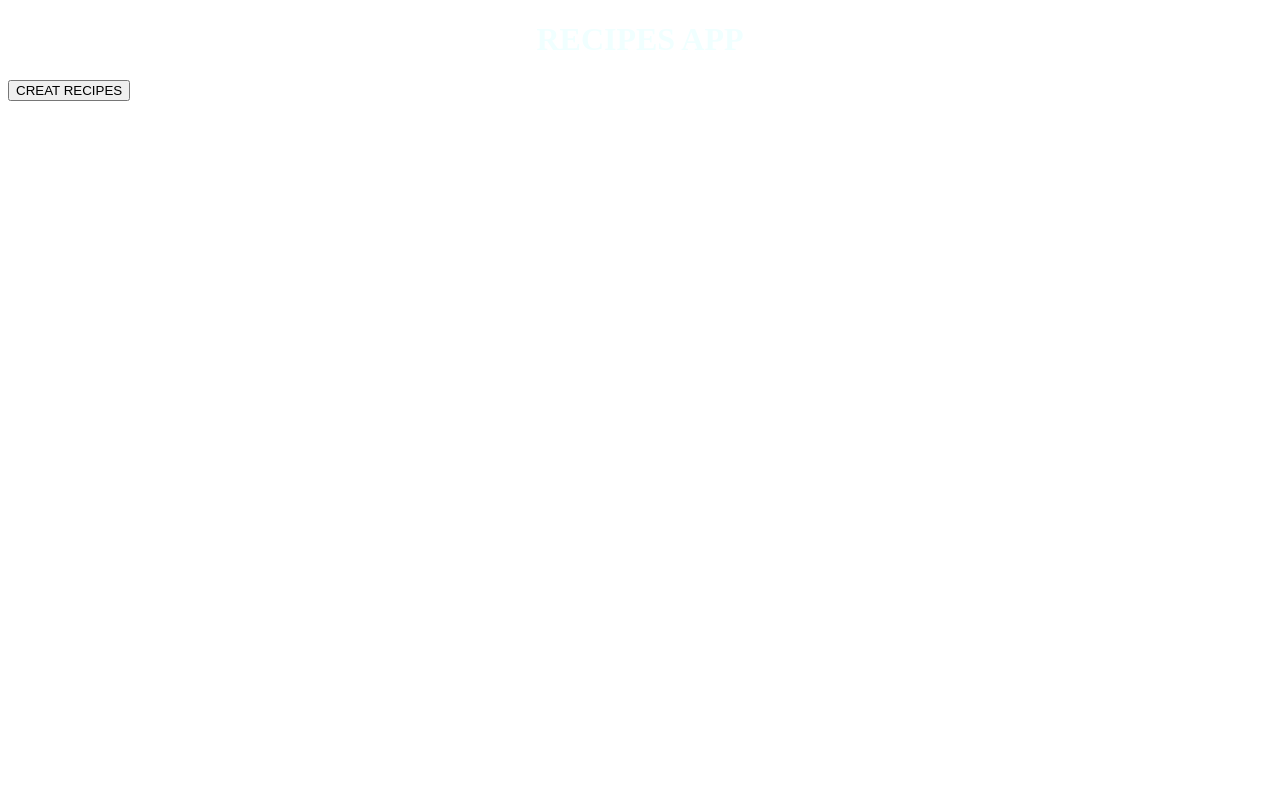
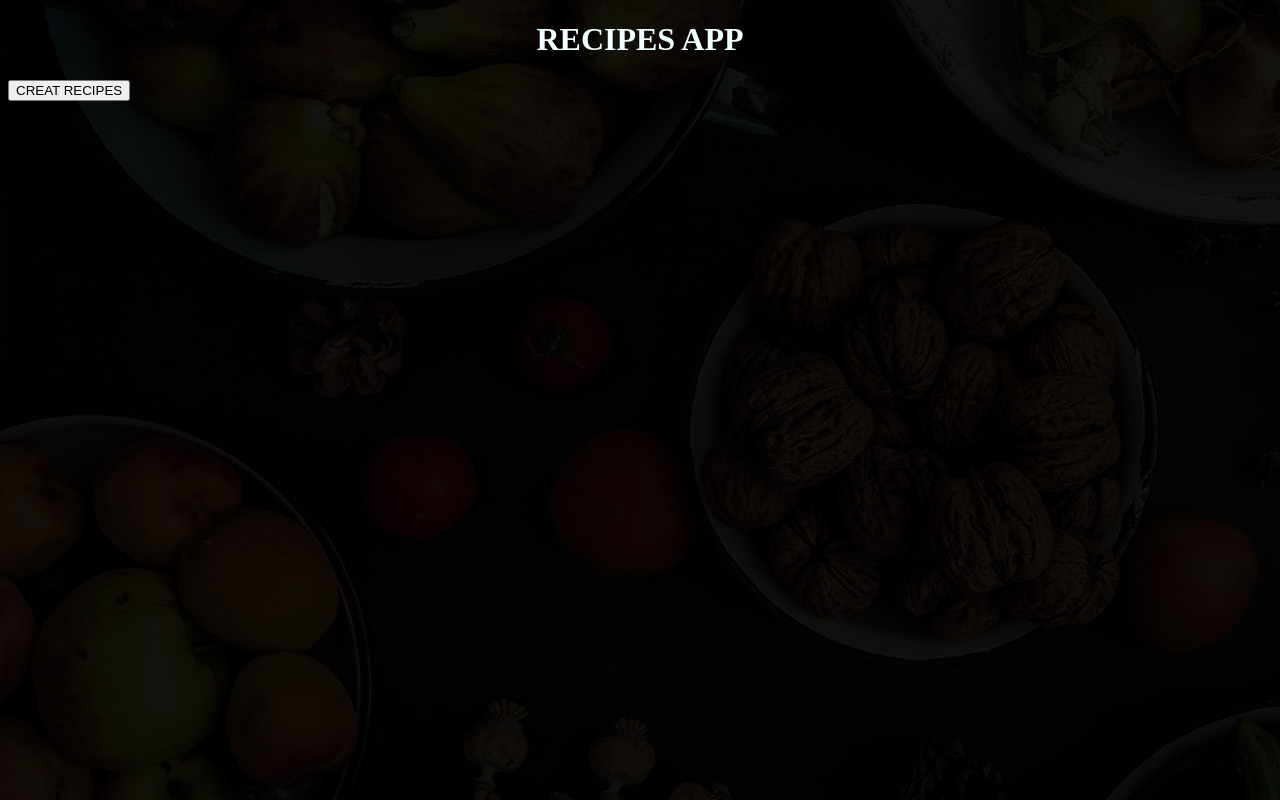
Before and after one commit to arunshath/recipe-app, a plain HTML site: page index.html in a window 1280 px wide. Drawn offline with Linux system fonts and the light colour scheme.

Commit message:
add backround image

```diff
--- a/css/styles.css
+++ b/css/styles.css
@@ -1,4 +1,4 @@
-body{background-image:url("./image/a.jpg")
+body{background-image:url("https://raw.githubusercontent.com/arunshath/recipe-app/main/image/a.jpg")
 
 }
 h1{
```
